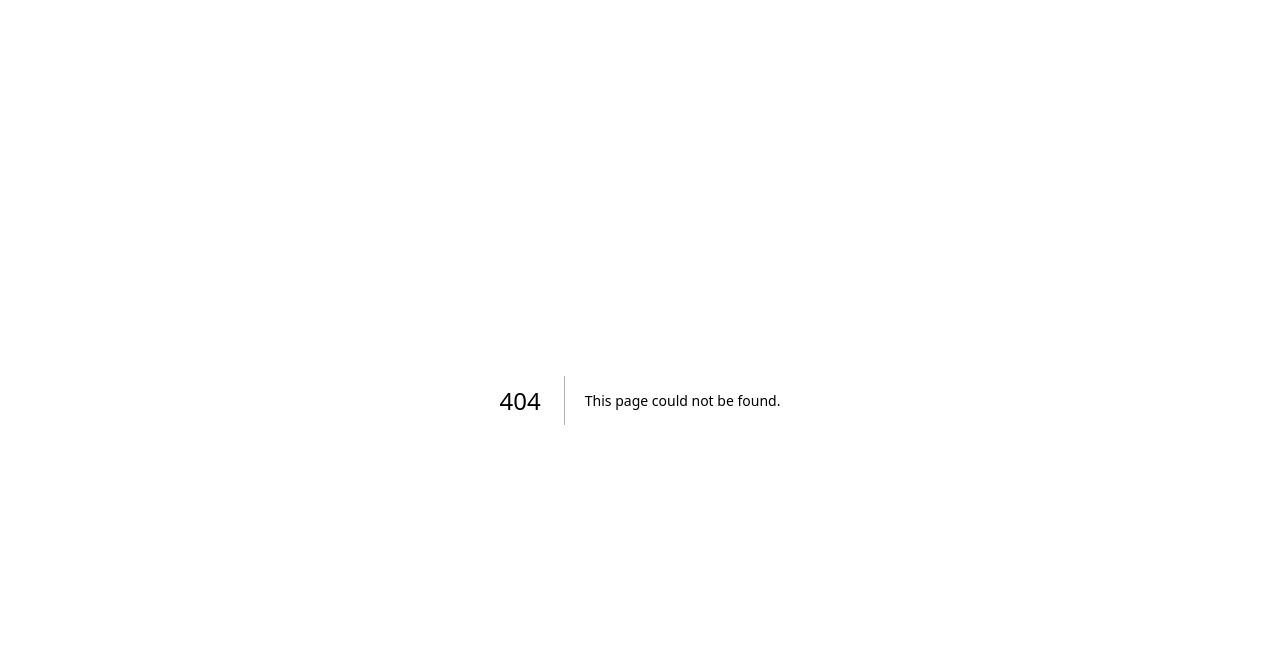
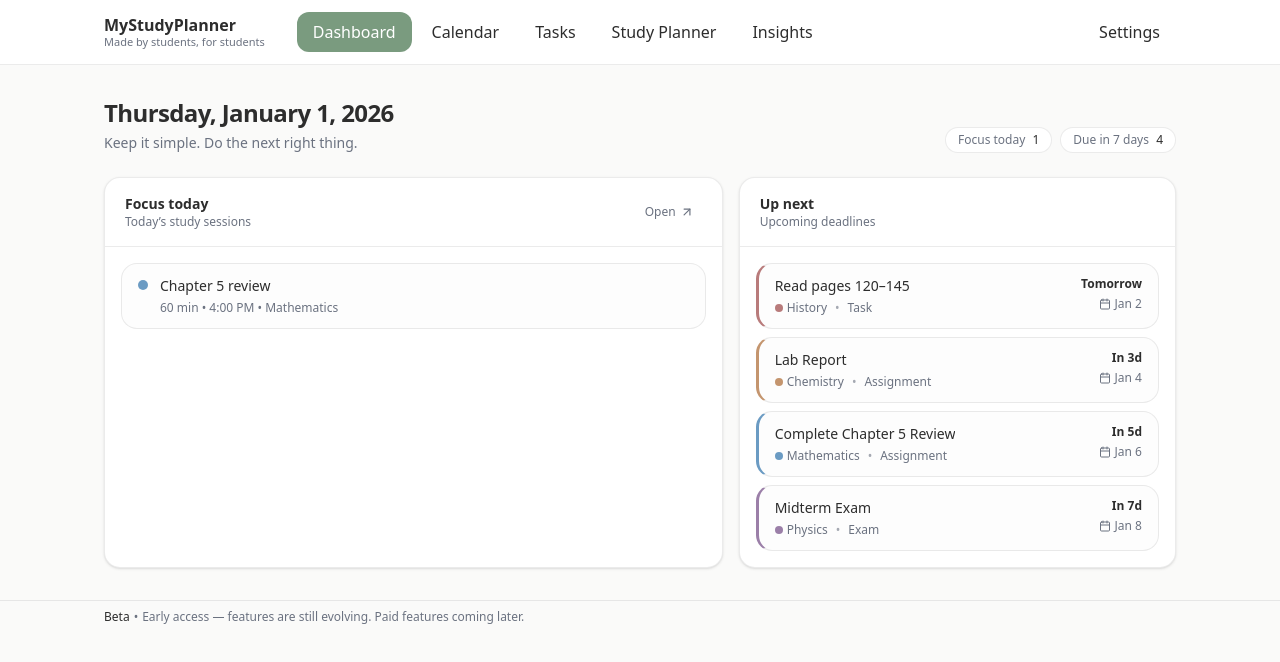
Before and after one commit to kaicrotty88/MyStudyPlanner, a Next.js app: page /demo in a window 1280 px wide. Before the commit this address had no page. Shown: the top 662 px of the page. Built offline with nearby package versions, Linux system fonts and the light colour scheme.

Commit message:
Finalize demo mode, UI polish, ready for domain

```diff
--- /dev/null
+++ b/app/demo/page.tsx
@@ -0,0 +1,5 @@
+import App from "@/components/App";
+
+export default function DemoPage() {
+  return <App mode="demo" />;
+}
--- a/components/App.tsx
+++ b/components/App.tsx
@@ -199,7 +199,9 @@ function App({ mode = "app" }: { mode?: AppMode }) {
 
   const handleDeleteTask = (id: string) => {
     setTasks((p) => p.filter((t) => t.id !== id));
-    setStudySessions((p) => p.map((s) => (s.linkedTaskId === id ? { ...s, linkedTaskId: undefined } : s)));
+    setStudySessions((p) =>
+      p.map((s) => (s.linkedTaskId === id ? { ...s, linkedTaskId: undefined } : s))
+    );
   };
 
   const toggleTaskCompleted = (id: string) =>
@@ -277,7 +279,12 @@ function App({ mode = "app" }: { mode?: AppMode }) {
 
       <main>
         {activeTab === "dashboard" && (
-          <Dashboard tasks={tasks} subjects={subjects} studySessions={studySessions} onOpenStudyPlanner={() => setActiveTab("study")} />
+          <Dashboard
+            tasks={tasks}
+            subjects={subjects}
+            studySessions={studySessions}
+            onOpenStudyPlanner={() => setActiveTab("study")}
+          />
         )}
 
         {activeTab === "calendar" && (
@@ -336,6 +343,15 @@ function App({ mode = "app" }: { mode?: AppMode }) {
           />
         )}
       </main>
+
+      {/* ✅ Beta / Early access footer (subtle, non-intrusive) */}
+      <footer className="border-t border-border bg-background">
+        <div className="mx-auto max-w-6xl px-6 md:px-10 py-2 text-xs text-muted-foreground">
+          <span className="font-medium text-foreground">Beta</span>
+          <span className="mx-1">•</span>
+          Early access — features are still evolving. Paid features coming later.
+        </div>
+      </footer>
     </div>
   );
 }
```
